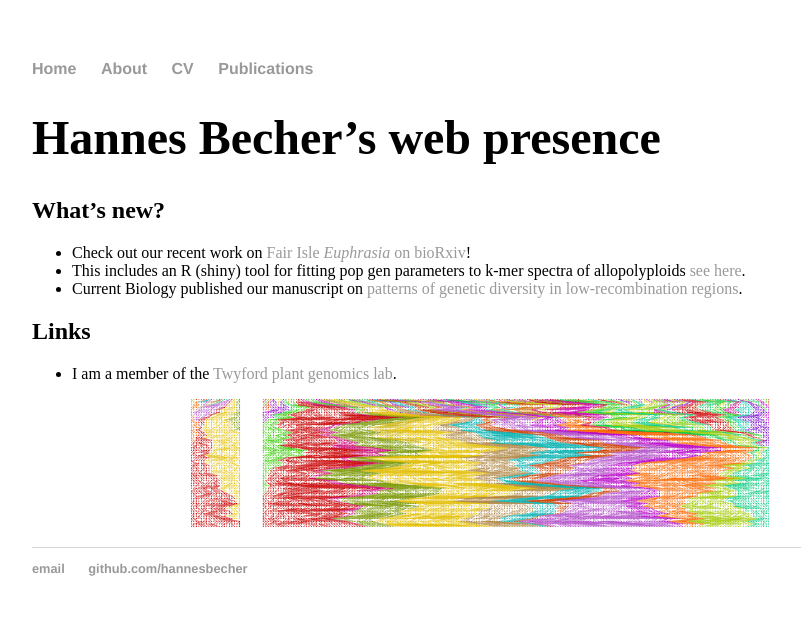
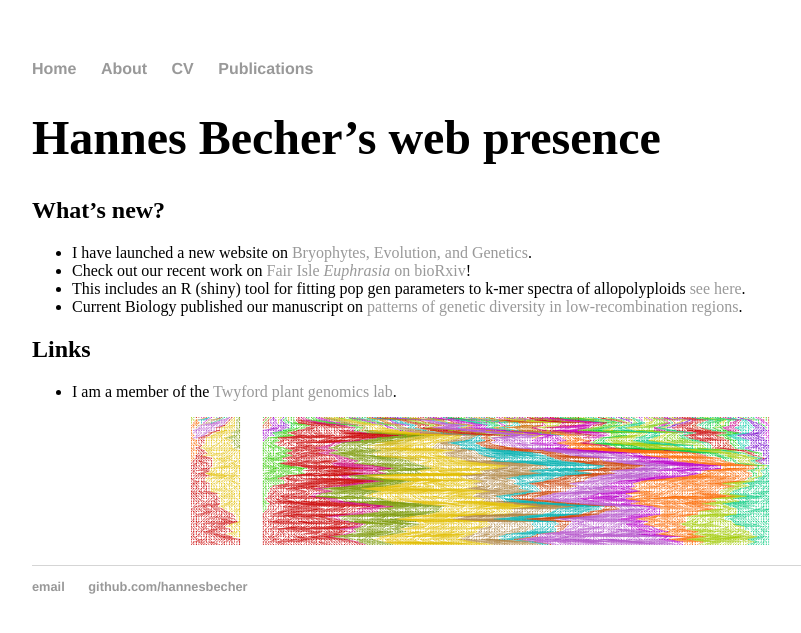
Before and after one commit to hannesbecher/hannesbecher.github.io, a Jekyll site: the page built from index.md, in a window 1280 px wide. Shown: the top 633 px of the page, without its empty margins (160-961 px from the left). Built offline with Jekyll 4.4.1, drawn with Linux system fonts in a browser that asks for light colours.

Commit message:
Update index.md

```diff
--- a/index.md
+++ b/index.md
@@ -7,6 +7,7 @@ title: Hannes Becher - Evolutionary genomics
 
 
 ## What's new?
+* I have launched a new website on [Bryophytes, Evolution, and Genetics](https://bryoevolgen.com).
 * Check out our recent work on [Fair Isle *Euphrasia* on bioRxiv](https://biorxiv.org/cgi/content/short/2020.04.29.067579v1)!
 * This includes an R (shiny) tool for fitting pop gen parameters to k-mer spectra of allopolyploids [see here](https://github.com/hannesbecher/shiny-k-mers).
 * Current Biology published our manuscript on [patterns of genetic diversity in low-recombination regions](https://www.sciencedirect.com/science/article/abs/pii/S0960982219313879).
```
